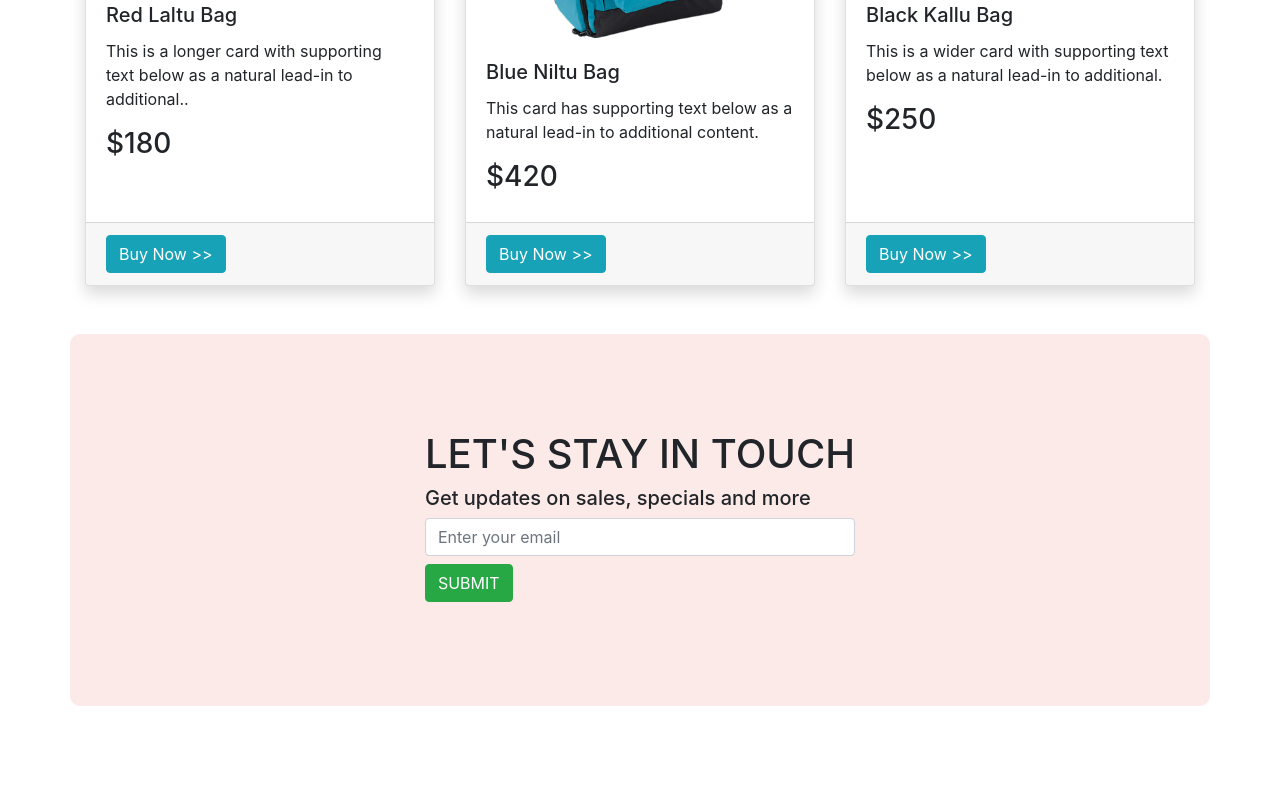
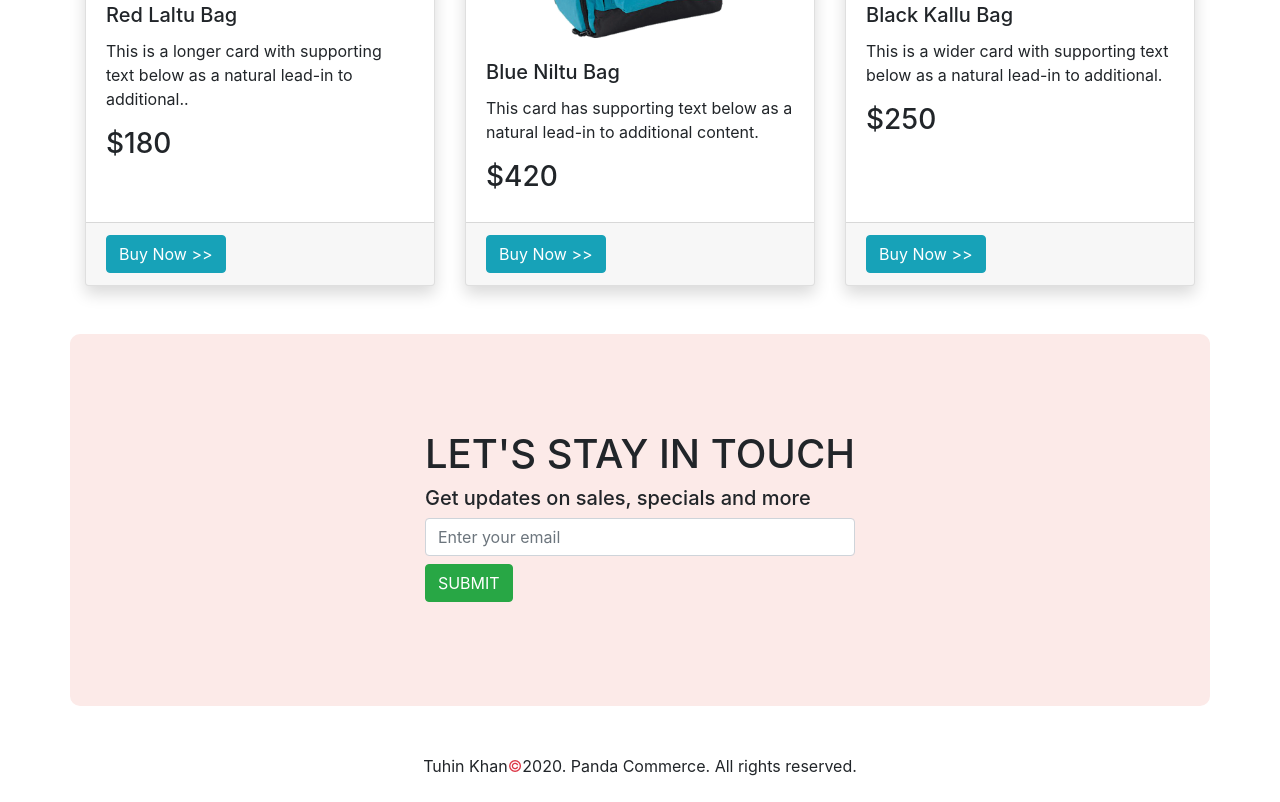
Before and after one commit to developertuhin/panda-commerce-bootstrap, a plain HTML site: page index.html in a window 1280 px wide. Shown: the part 1691-2493 px from the top of the page. Before the commit the page ends 2445 px from the top, so only its background shows below. Drawn offline with nearby package versions, Linux system fonts and the light colour scheme.

Commit message:
Project Done

```diff
--- a/index.html
+++ b/index.html
@@ -221,6 +221,7 @@
                 </div>
               </div>
         </section>
+<!-- -------------------------------Get in Touch section start-------------------------  -->
 
         <section class="get-touch container custom-bg py-5 mb-5 d-flex align-items-center justify-content-center">
           <div class="py-5">
@@ -232,6 +233,12 @@
         </section>
     </main>
 
+    <!-- ------------------------Footer section start----------------------  -->
+
+    <footer  class="text-center mb-4" >
+      <p>Tuhin Khan<span class="text-danger">©</span>2020. Panda Commerce. All rights reserved. </p>
+    </footer>
+
 
 
 
```
